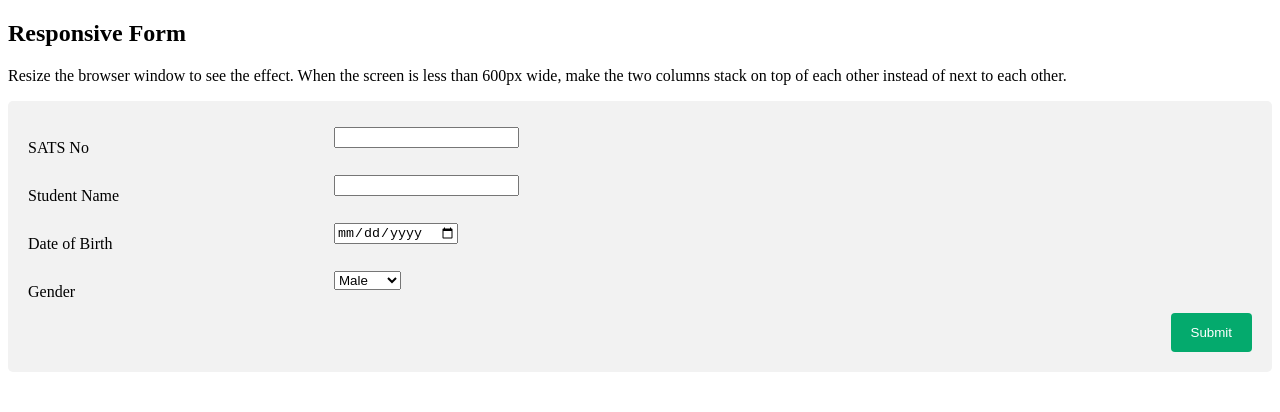
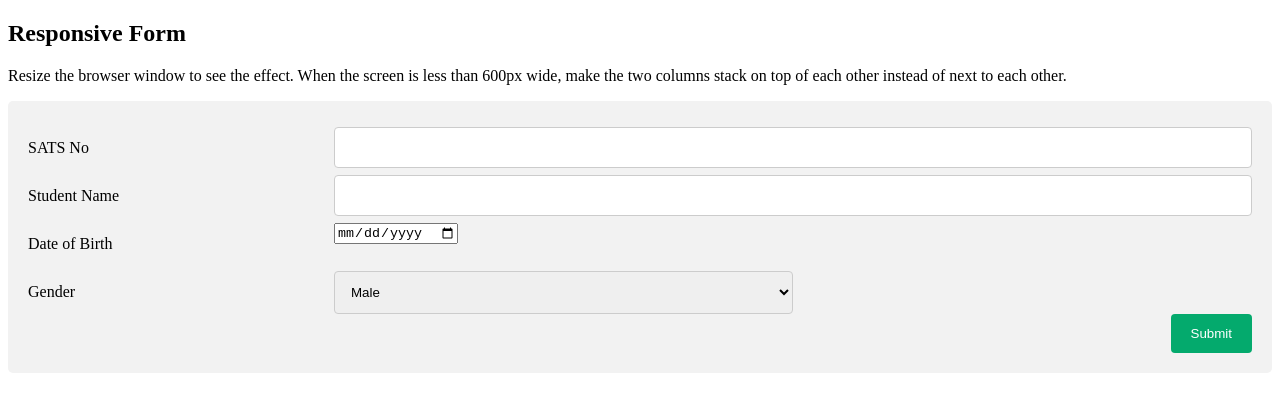
Before and after one commit to hoysala-t/8-9_Apps_2021-22, a plain HTML site: page index.html in a window 1280 px wide. Drawn offline with Linux system fonts and the light colour scheme.

Commit message:
Update index.html

```diff
--- a/index.html
+++ b/index.html
@@ -7,8 +7,24 @@
   box-sizing: border-box;
 }
 
-input[type=text, number], select, textarea {
+input[type=text], select, textarea {
   width: 100%;
+  padding: 12px;
+  border: 1px solid #ccc;
+  border-radius: 4px;
+  resize: vertical;
+}
+
+input[type=number], select, textarea {
+  width: 100%;
+  padding: 12px;
+  border: 1px solid #ccc;
+  border-radius: 4px;
+  resize: vertical;
+}
+
+input[type=select], select, textarea {
+  width: 50%;
   padding: 12px;
   border: 1px solid #ccc;
   border-radius: 4px;
```
